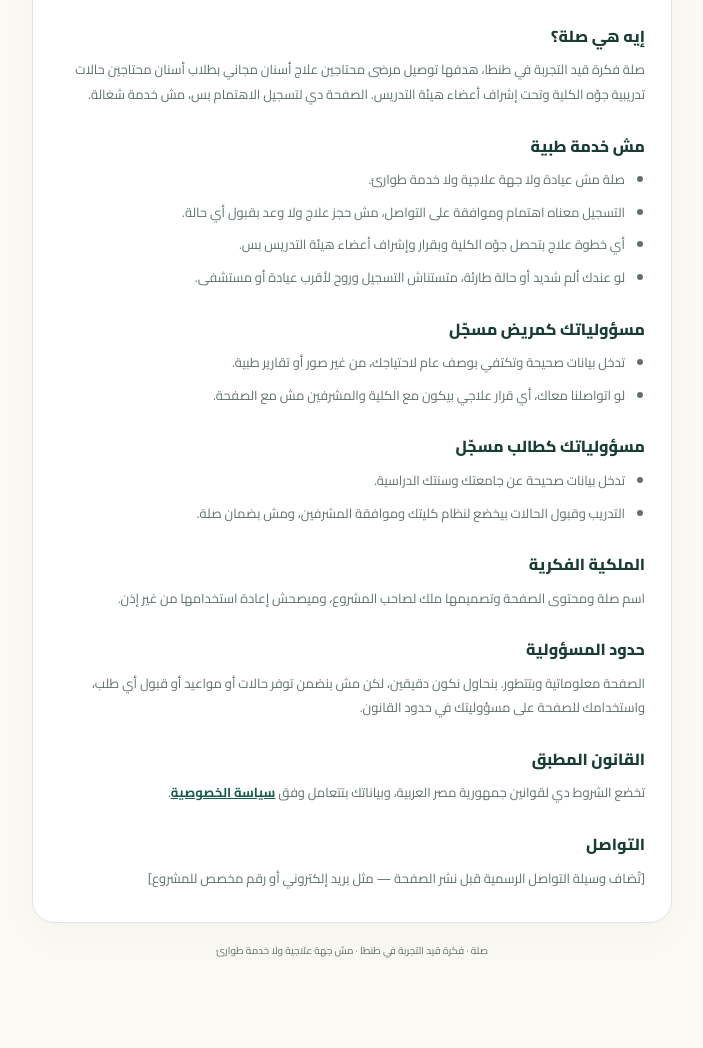
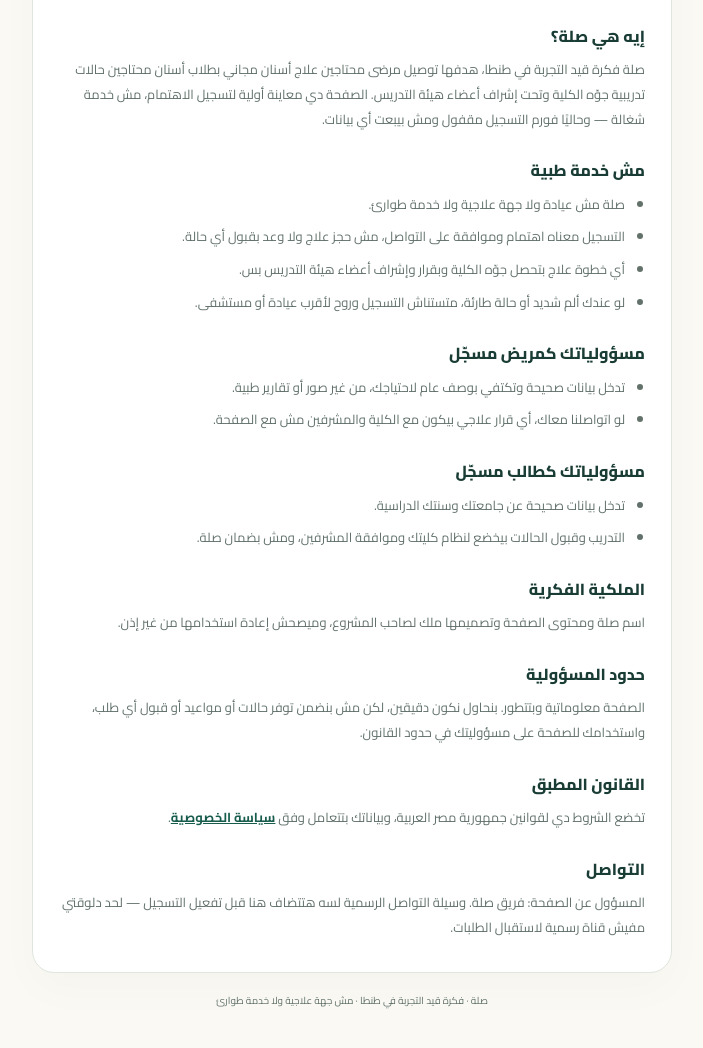
Before and after one commit to Yujin899/wasla-dental-demo, a plain HTML site: page terms.html in a window 1280 px wide. Shown: the part 200-1248 px from the top of the page, without its empty margins (288-991 px from the left). Before the commit the page ends 1208 px from the top, so only its background shows below. Drawn offline with Linux system fonts and the light colour scheme.

Commit message:
Update terms of use for clarity and contact info

```diff
--- a/terms.html
+++ b/terms.html
@@ -14,7 +14,7 @@
 <h1>شروط الاستخدام</h1>
 <p>آخر تحديث: مسودة للمراجعة، نوفمبر 2026.</p>
 <h2>إيه هي صلة؟</h2>
-<p>صلة فكرة قيد التجربة في طنطا، هدفها توصيل مرضى محتاجين علاج أسنان مجاني بطلاب أسنان محتاجين حالات تدريبية جوّه الكلية وتحت إشراف أعضاء هيئة التدريس. الصفحة دي لتسجيل الاهتمام بس، مش خدمة شغالة.</p>
+<p>صلة فكرة قيد التجربة في طنطا، هدفها توصيل مرضى محتاجين علاج أسنان مجاني بطلاب أسنان محتاجين حالات تدريبية جوّه الكلية وتحت إشراف أعضاء هيئة التدريس. الصفحة دي معاينة أولية لتسجيل الاهتمام، مش خدمة شغالة — وحاليًا فورم التسجيل مقفول ومش بيبعت أي بيانات.</p>
 <h2>مش خدمة طبية</h2>
 <ul>
 <li>صلة مش عيادة ولا جهة علاجية ولا خدمة طوارئ.</li>
@@ -39,7 +39,7 @@
 <h2>القانون المطبق</h2>
 <p>تخضع الشروط دي لقوانين جمهورية مصر العربية، وبياناتك بتتعامل وفق <a href="privacy.html">سياسة الخصوصية</a>.</p>
 <h2>التواصل</h2>
-<p>[تُضاف وسيلة التواصل الرسمية قبل نشر الصفحة — مثل بريد إلكتروني أو رقم مخصص للمشروع]</p>
+<p>المسؤول عن الصفحة: فريق صلة. وسيلة التواصل الرسمية لسه هتتضاف هنا قبل تفعيل التسجيل — لحد دلوقتي مفيش قناة رسمية لاستقبال الطلبات.</p>
 </div>
 <footer class="footer">صلة · فكرة قيد التجربة في طنطا · مش جهة علاجية ولا خدمة طوارئ</footer>
 </main>
```
